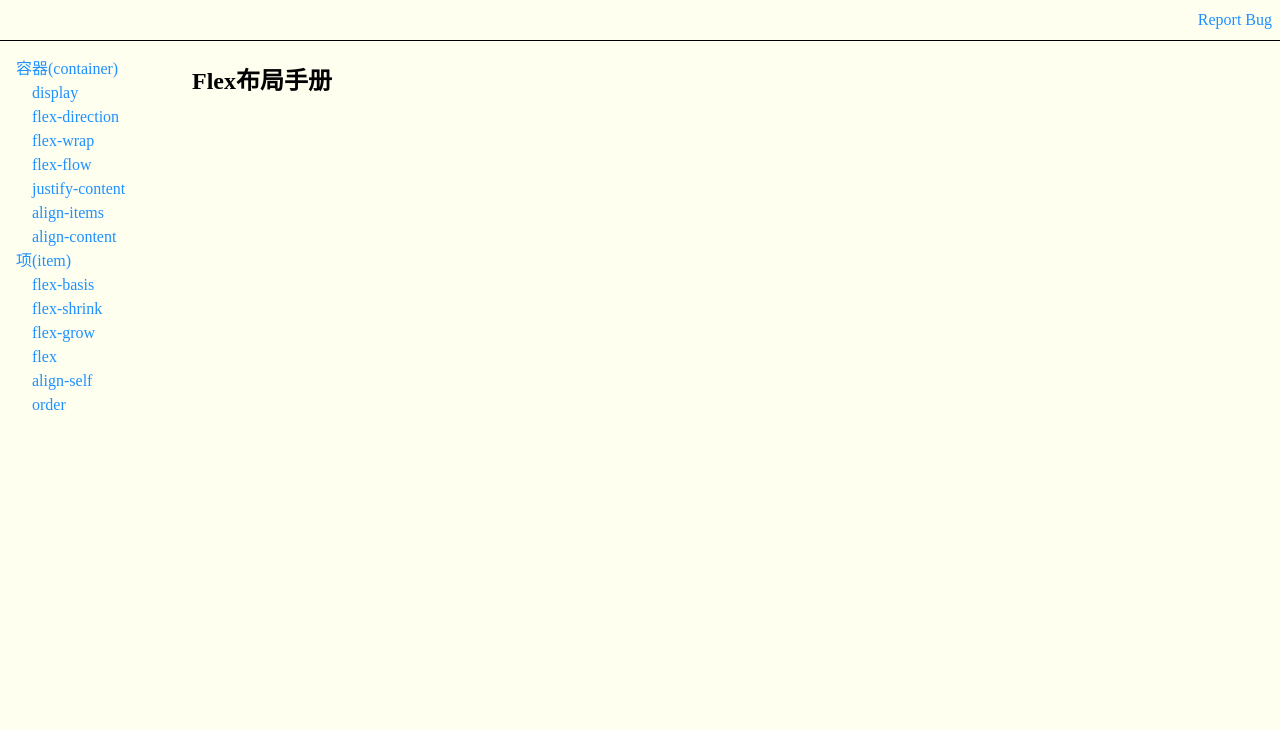
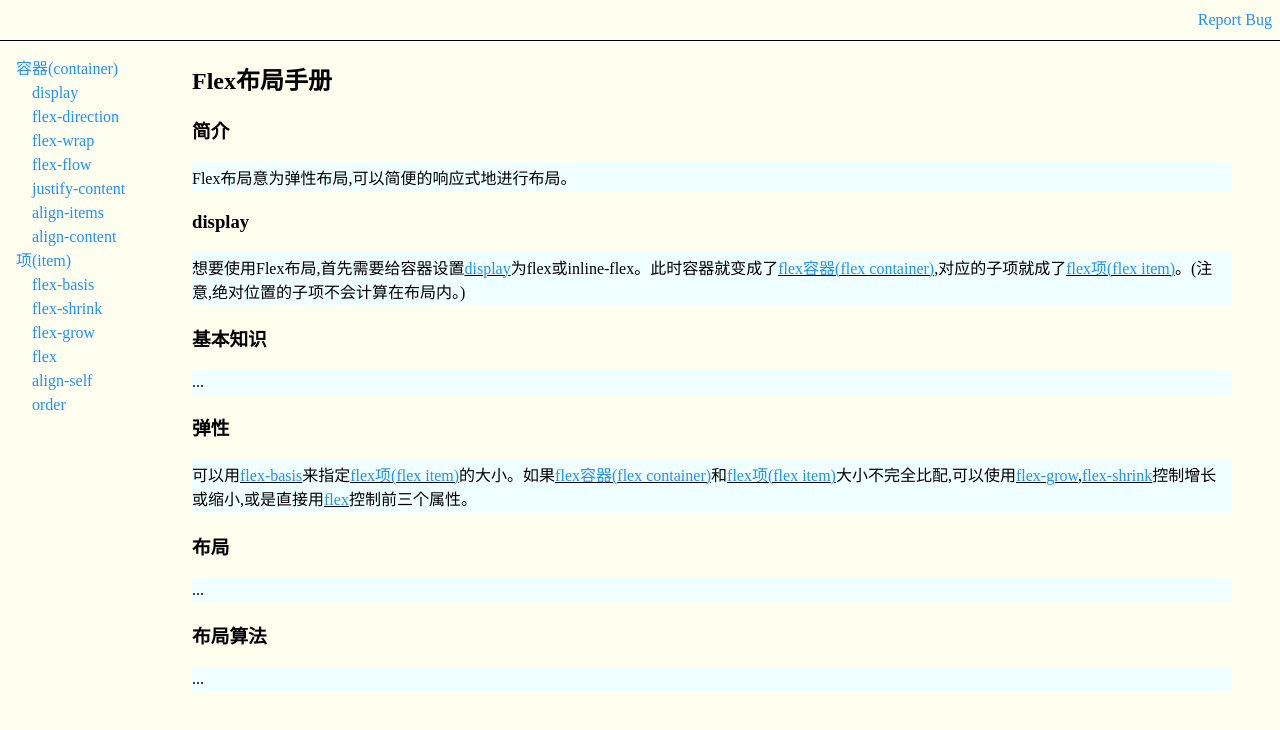
Before and after one commit to asurance/flex-tutorial, a Next.js app: page / in a window 1280 px wide. Shown: the top 730 px of the page. Built offline with nearby package versions, Linux system fonts and the light colour scheme.

Commit message:
feat(Home): 部分完成

```diff
--- a/pages/index.tsx
+++ b/pages/index.tsx
@@ -1,8 +1,42 @@
+import ArticleLink from '../components/ArticleLink'
 import Layout from '../components/Layout'
+import { Container, Item } from '../components/LinkItem'
+import PropertyP from '../components/PropertyP'
+
+const Display = <ArticleLink href="/container/Display" keep>display</ArticleLink>
+
+const Flex = <ArticleLink href="/item/Flex" keep>flex</ArticleLink>
+const FlexGrow = <ArticleLink href="/item/FlexGrow" keep>flex-grow</ArticleLink>
+const FlexShrink = <ArticleLink href="/item/FlexShrink" keep>flex-shrink</ArticleLink>
+const FlexBasis = <ArticleLink href="/item/FlexBasis" keep>flex-basis</ArticleLink>
 
 const Home = (): JSX.Element => {
     return <Layout >
         <header><h1>Flex布局手册</h1></header>
+        <section>
+            <header><h1>简介</h1></header>
+            <PropertyP>Flex布局意为弹性布局,可以简便的响应式地进行布局。</PropertyP>
+        </section>
+        <section>
+            <header><h1>display</h1></header>
+            <PropertyP>想要使用Flex布局,首先需要给容器设置{Display}为flex或inline-flex。此时容器就变成了{Container},对应的子项就成了{Item}。(注意,绝对位置的子项不会计算在布局内。)</PropertyP>
+        </section>
+        <section>
+            <header><h1>基本知识</h1></header>
+            <PropertyP>...</PropertyP>
+        </section>
+        <section>
+            <header><h1>弹性</h1></header>
+            <PropertyP>可以用{FlexBasis}来指定{Item}的大小。如果{Container}和{Item}大小不完全比配,可以使用{FlexGrow},{FlexShrink}控制增长或缩小,或是直接用{Flex}控制前三个属性。</PropertyP>
+        </section>
+        <section>
+            <header><h1>布局</h1></header>
+            <PropertyP>...</PropertyP>
+        </section>
+        <section>
+            <header><h1>布局算法</h1></header>
+            <PropertyP>...</PropertyP>
+        </section>
     </Layout>
 }
 
```
